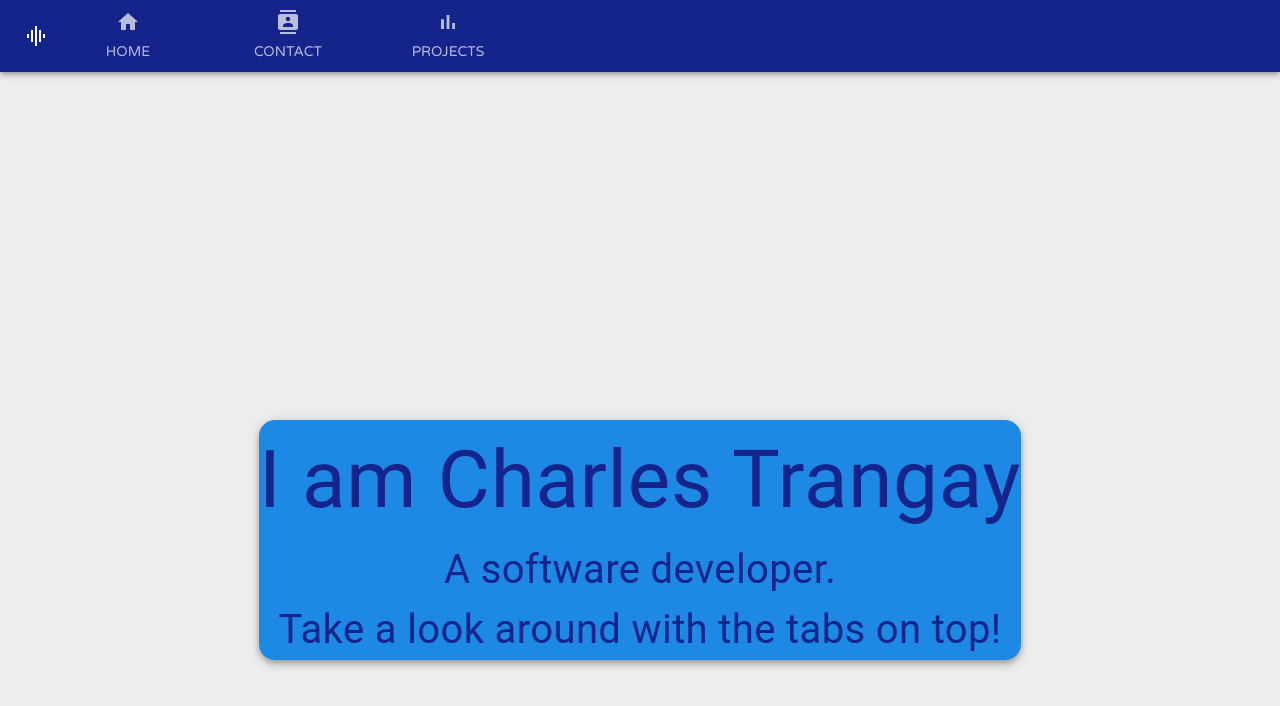
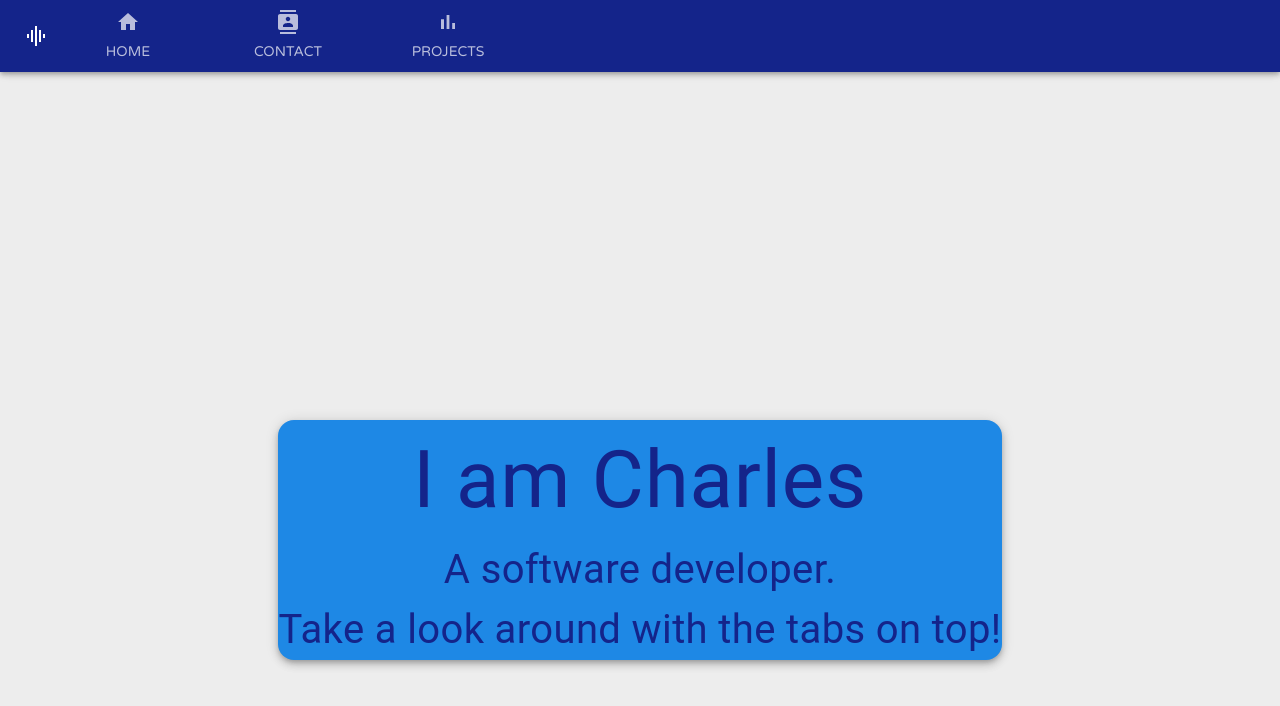
Before and after one commit to Borality/Own-website, a React (Create React App) app: page / in a window 1280 px wide. Shown: the top 706 px of the page. Built offline with nearby package versions, Linux system fonts and the light colour scheme.

Commit message:
testing something

```diff
--- a/src/components/Homepage.js
+++ b/src/components/Homepage.js
@@ -30,7 +30,7 @@ export default function Homepage() {
             <Navbar/>
             <Grid container justify="center" alignItems="center">
                 <Box my = {43.5} mx = {20} alignItems="center" justifyContent="center" textAlign="center" boxShadow={5} bgcolor = "#1e88e5" borderRadius={16}>
-                    <Typography style = {classes.title}>I am Charles Trangay</Typography>
+                    <Typography style = {classes.title}>I am Charles</Typography>
                     <Typography style = {classes.text} color = "primary" >A software developer.</Typography>
                     <Typography style = {classes.text} color = "primary" >Take a look around with the tabs on top!</Typography>
                 </Box>
```
